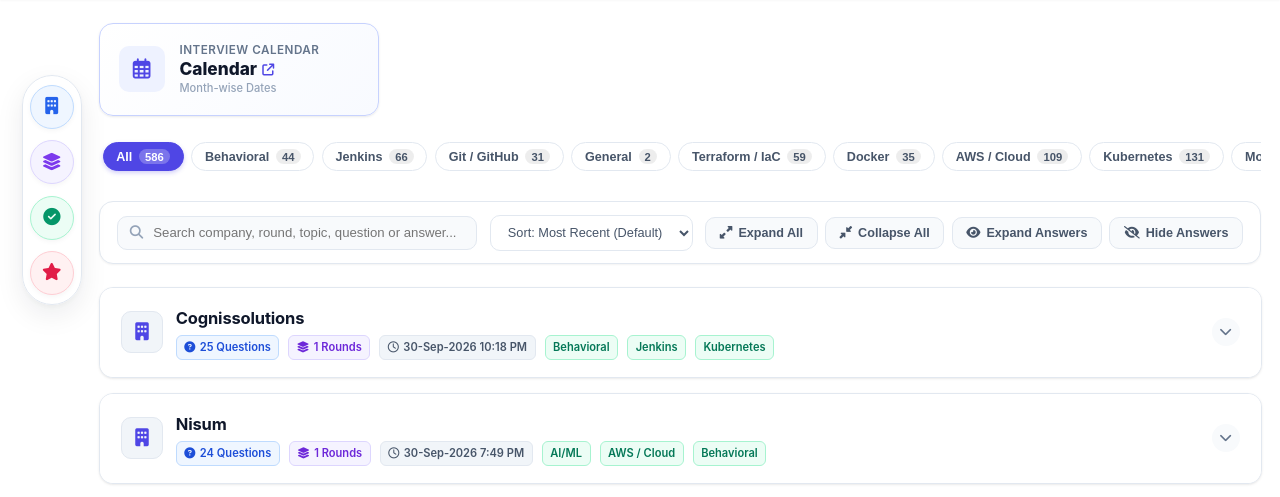
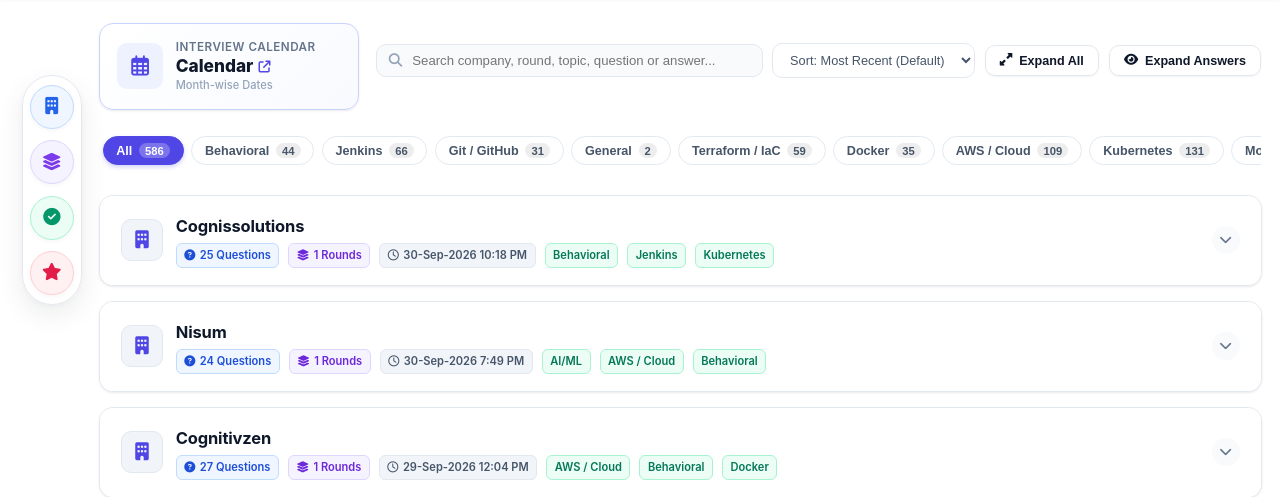
Before and after one commit to nagaraj602/devops-hub-app-with-interview-quest, a FastAPI app: page /question-bank in a window 1280 px wide. Shown: the part 65-562 px from the top of the page. Run offline with FastAPI, Linux system fonts and the light colour scheme; some libraries are stand-ins or nearby versions.

Commit message:
feat: implement Update 21 - unified 2-toggle buttons in search row, calendar equator alignment, and 10-company chunking with load more dropdown icon; bump to v1.0.16

```diff
--- a/app/main.py
+++ b/app/main.py
@@ -46,7 +46,7 @@
 app = FastAPI(
     title="DevOps Knowledge Portal & Interview Hub",
     description="Universal DevOps Interview Questions, Project Architecture, Training Materials & Command Cheatsheets",
-    version="1.0.15",
+    version="1.0.16",
     lifespan=lifespan
 )
 
--- a/app/static/css/question_bank.css
+++ b/app/static/css/question_bank.css
@@ -500,25 +500,45 @@
 }
 
 /* ==============================================================================
-   Top Interview Calendar Trigger Card (Reverted to Original Stat Card Size & Style)
+   Top Section: Calendar Column + Controls Column Side-by-Side (Update 21)
    ============================================================================== */
+.qb-top-toolbar {
+  display: flex;
+  align-items: flex-start;
+  gap: 1.15rem;
+  margin-bottom: 1.25rem;
+}
+
+.qb-top-toolbar .qb-calendar-card-wrap {
+  margin-bottom: 0;
+  flex: 0 0 260px;
+  display: flex;
+}
+
+.qb-top-toolbar .qb-calendar-stat-card {
+  width: 100%;
+  max-width: 260px;
+  margin-bottom: 0;
+  box-sizing: border-box;
+}
+
 .qb-calendar-card-wrap {
-  margin-bottom: 1.25rem;
+  margin-bottom: 0;
   display: flex;
   align-items: center;
 }
 
 .qb-calendar-stat-card {
-  max-width: 280px;
+  max-width: 260px;
   width: 100%;
   cursor: pointer;
   background: linear-gradient(135deg, #ffffff 0%, #f8faff 100%);
   border: 1px solid #c7d2fe;
   border-radius: var(--radius-lg);
-  padding: 1.15rem 1.25rem;
+  padding: 0.95rem 1.15rem;
   display: flex;
   align-items: center;
-  gap: 1rem;
+  gap: 0.85rem;
   box-shadow: var(--shadow-card);
   transition: transform 0.15s ease, box-shadow 0.15s ease, border-color 0.15s ease;
 }
@@ -529,9 +549,143 @@
   box-shadow: var(--shadow-md);
 }
 
+/* Controls Column in Same Row Next to Calendar (Aligned to equator of Calendar box) */
+.qb-controls-col {
+  flex: 1;
+  min-width: 0;
+  display: flex;
+  align-items: center;
+  margin-top: 1.35rem; /* Aligns controls with the midline / equator of the calendar box */
+}
+
+.qb-controls-row {
+  display: flex;
+  align-items: center;
+  gap: 0.65rem;
+  width: 100%;
+  flex-wrap: wrap;
+}
+
+.qb-controls-row .search-input-group {
+  flex: 1 1 200px;
+  min-width: 170px;
+}
+
+.qb-controls-row .sort-select {
+  flex-shrink: 0;
+  min-width: 175px;
+}
+
+.qb-controls-row .qb-toggle-btn {
+  flex-shrink: 0;
+}
+
+/* Unified Toggle Buttons (2 buttons with 4 functionalities) */
+.qb-toggle-btn {
+  padding: 0.52rem 0.95rem;
+  font-size: 0.84rem;
+  font-weight: 600;
+  border-radius: var(--radius-md);
+  border: 1px solid var(--border-light);
+  background-color: #ffffff;
+  color: var(--text-primary);
+  display: inline-flex;
+  align-items: center;
+  gap: 0.45rem;
+  cursor: pointer;
+  transition: all 0.15s ease;
+  box-shadow: var(--shadow-sm);
+  white-space: nowrap;
+}
+
+.qb-toggle-btn:hover {
+  background-color: #f8fafc;
+  border-color: #c7d2fe;
+  color: var(--primary);
+}
+
+.qb-toggle-btn.active {
+  background-color: #eef2ff;
+  border-color: #818cf8;
+  color: var(--primary);
+}
+
+/* Load More Button (Simple text with dropdown chevron) */
+.qb-load-more-wrap {
+  display: flex;
+  justify-content: center;
+  align-items: center;
+  margin: 1.5rem 0 2rem 0;
+}
+
+.qb-load-more-btn {
+  background: transparent;
+  border: 1px solid #e2e8f0;
+  color: var(--primary);
+  font-size: 0.92rem;
+  font-weight: 600;
+  cursor: pointer;
+  display: inline-flex;
+  align-items: center;
+  gap: 0.45rem;
+  padding: 0.55rem 1.4rem;
+  border-radius: var(--radius-full);
+  background-color: #ffffff;
+  box-shadow: var(--shadow-sm);
+  transition: all 0.15s ease;
+}
+
+.qb-load-more-btn:hover {
+  background-color: #eef2ff;
+  border-color: #818cf8;
+  color: var(--primary-dark);
+  box-shadow: var(--shadow-md);
+  transform: translateY(-1px);
+}
+
+.qb-load-more-btn i {
+  font-size: 0.78rem;
+  transition: transform 0.2s ease;
+}
+
+.qb-load-more-btn:hover i {
+  transform: translateY(2px);
+}
+
+/* Responsive Layout */
+@media (max-width: 1024px) {
+  .qb-top-toolbar {
+    flex-direction: column;
+    align-items: stretch;
+  }
+
+  .qb-top-toolbar .qb-calendar-card-wrap {
+    flex: 1 1 auto;
+  }
+
+  .qb-top-toolbar .qb-calendar-stat-card {
+    max-width: 100%;
+  }
+
+  .qb-controls-col {
+    margin-top: 0.85rem;
+  }
+}
+
 @media (max-width: 640px) {
-  .qb-calendar-stat-card {
-    max-width: 100%;
+  .qb-controls-row {
+    flex-direction: column;
+    align-items: stretch;
+  }
+
+  .qb-controls-row .search-input-group,
+  .qb-controls-row .sort-select {
+    width: 100%;
+  }
+
+  .qb-controls-row .qb-toggle-btn {
+    width: 100%;
+    justify-content: center;
   }
 }
 
--- a/app/static/js/question_bank.js
+++ b/app/static/js/question_bank.js
@@ -7,6 +7,13 @@
 let searchQuery = "";
 let showFavoritesOnly = false;
 let userFavorites = JSON.parse(localStorage.getItem("devops_hub_favorites") || "[]");
+
+// Update 21: Toggle states and pagination (Load More chunking)
+let isCompaniesExpanded = false;
+let isAnswersExpanded = false;
+let visibleCompaniesLimit = 10;
+const PAGE_CHUNK = 10;
+let currentMatchedCards = [];
 
 function escapeHtml(str) {
   if (str === null || str === undefined) return "";
@@ -27,6 +34,7 @@
   initCategoryPills();
   initSearchAndSort();
   initGlobalAccordions();
+  initLoadMore();
   initQuestionToggles();
   initCalendarModal();
 }
@@ -83,6 +91,7 @@
       currentCategory = pill.getAttribute("data-category") || "All";
       showFavoritesOnly = false;
       favCard?.classList.remove("active-favorite-filter");
+      visibleCompaniesLimit = PAGE_CHUNK; // Reset to 10 on filter change
       applyFilters();
     });
   });
@@ -106,6 +115,7 @@
         if (allPill) allPill.classList.add("active");
         showToast("Showing all questions", "info");
       }
+      visibleCompaniesLimit = PAGE_CHUNK; // Reset to 10 on favorites toggle
       applyFilters();
     });
   }
@@ -120,6 +130,7 @@
       clearTimeout(timeout);
       timeout = setTimeout(() => {
         searchQuery = e.target.value.trim().toLowerCase();
+        visibleCompaniesLimit = PAGE_CHUNK; // Reset to 10 on new search
         applyFilters();
       }, 200);
     });
@@ -129,6 +140,7 @@
   if (sortSelect) {
     sortSelect.addEventListener("change", (e) => {
       currentSort = e.target.value;
+      visibleCompaniesLimit = PAGE_CHUNK; // Reset to 10 on sort
       sortCompaniesDOM(currentSort);
     });
   }
@@ -137,8 +149,8 @@
 // Main Filter Logic: Category, Search & Favorites
 function applyFilters() {
   const companyCards = document.querySelectorAll(".company-card");
-  let visibleCompaniesCount = 0;
   let visibleQuestionsCount = 0;
+  currentMatchedCards = [];
 
   const isFilteringCategory = currentCategory.toLowerCase() !== "all";
 
@@ -191,6 +203,8 @@
         // Requirement: If category is selected, matching company and rounds automatically expand, but answers remain in collapse mode!
         if (isFilteringCategory || searchQuery) {
           roundBlock.classList.add("expanded");
+        } else if (!isCompaniesExpanded) {
+          roundBlock.classList.remove("expanded");
         }
       } else {
         roundBlock.style.display = "none";
@@ -198,72 +212,176 @@
     });
 
     if (companyHasMatches) {
-      companyCard.style.display = "";
-      visibleCompaniesCount++;
+      currentMatchedCards.push(companyCard);
       if (isFilteringCategory || searchQuery) {
         companyCard.classList.add("expanded");
+      } else if (!isCompaniesExpanded) {
+        companyCard.classList.remove("expanded");
       }
     } else {
       companyCard.style.display = "none";
     }
   });
 
+  // If specific category is selected, reflect expanded state on toggle button
+  if (isFilteringCategory || searchQuery) {
+    isCompaniesExpanded = true;
+    updateCompaniesToggleBtnUI();
+  }
+
   // Update empty state if needed
   const emptyState = document.getElementById("qbEmptyState");
   if (emptyState) {
-    emptyState.style.display = visibleCompaniesCount === 0 ? "block" : "none";
+    emptyState.style.display = currentMatchedCards.length === 0 ? "block" : "none";
+  }
+
+  // Render first visibleCompaniesLimit (10 by default)
+  renderVisibleCompanyCards();
+}
+
+// Progressive Chunked Reveal: Displays 10 listings at a time
+function renderVisibleCompanyCards() {
+  currentMatchedCards.forEach((card, idx) => {
+    if (idx < visibleCompaniesLimit) {
+      card.style.display = "";
+      if (isCompaniesExpanded) {
+        card.classList.add("expanded");
+        card.querySelectorAll(".round-block").forEach(r => {
+          if (r.style.display !== "none") r.classList.add("expanded");
+        });
+      }
+      if (isAnswersExpanded) {
+        card.querySelectorAll(".question-item").forEach(q => {
+          if (q.style.display !== "none") q.classList.add("expanded");
+        });
+      }
+    } else {
+      card.style.display = "none";
+    }
+  });
+
+  // Handle Load More Button display
+  const loadMoreWrap = document.getElementById("qbLoadMoreWrap");
+  if (loadMoreWrap) {
+    if (currentMatchedCards.length > visibleCompaniesLimit) {
+      loadMoreWrap.style.display = "flex";
+    } else {
+      loadMoreWrap.style.display = "none";
+    }
   }
 }
 
-// Global Accordion Expand / Collapse Buttons
+// Initialize Load More Button handler
+function initLoadMore() {
+  const loadMoreBtn = document.getElementById("qbLoadMoreBtn");
+  if (loadMoreBtn) {
+    loadMoreBtn.addEventListener("click", () => {
+      visibleCompaniesLimit += PAGE_CHUNK;
+      renderVisibleCompanyCards();
+      showToast(`Loaded ${Math.min(visibleCompaniesLimit, currentMatchedCards.length)} of ${currentMatchedCards.length} companies`, "info");
+    });
+  }
+}
+
+// UI State Updater for Companies Toggle Button
+function updateCompaniesToggleBtnUI() {
+  const btn = document.getElementById("toggleAllCompaniesBtn");
+  const text = document.getElementById("toggleAllCompaniesText");
+  const icon = document.getElementById("toggleAllCompaniesIcon");
+  if (!btn) return;
+
+  if (isCompaniesExpanded) {
+    btn.classList.add("active");
+    btn.title = "Collapse all companies & rounds";
+    if (text) text.textContent = "Collapse All";
+    if (icon) icon.className = "fa-solid fa-down-left-and-up-right-to-center";
+  } else {
+    btn.classList.remove("active");
+    btn.title = "Expand all company & round containers";
+    if (text) text.textContent = "Expand All";
+    if (icon) icon.className = "fa-solid fa-up-right-and-down-left-from-center";
+  }
+}
+
+// UI State Updater for Answers Toggle Button
+function updateAnswersToggleBtnUI() {
+  const btn = document.getElementById("toggleAllAnswersBtn");
+  const text = document.getElementById("toggleAllAnswersText");
+  const icon = document.getElementById("toggleAllAnswersIcon");
+  if (!btn) return;
+
+  if (isAnswersExpanded) {
+    btn.classList.add("active");
+    btn.title = "Collapse all answers";
+    if (text) text.textContent = "Collapse Answers";
+    if (icon) icon.className = "fa-solid fa-eye-slash";
+  } else {
+    btn.classList.remove("active");
+    btn.title = "Expand answers for all questions";
+    if (text) text.textContent = "Expand Answers";
+    if (icon) icon.className = "fa-solid fa-eye";
+  }
+}
+
+// Global Accordion Expand / Collapse Buttons (2 buttons with 4 functionalities)
 function initGlobalAccordions() {
-  const expandAllBtn = document.getElementById("expandAllCompaniesBtn");
-  const collapseAllBtn = document.getElementById("collapseAllCompaniesBtn");
-  const expandAllAnswersBtn = document.getElementById("expandAllAnswersBtn");
-  const collapseAllAnswersBtn = document.getElementById("collapseAllAnswersBtn");
+  const toggleCompaniesBtn = document.getElementById("toggleAllCompaniesBtn");
+  const toggleAnswersBtn = document.getElementById("toggleAllAnswersBtn");
 
-  // Expand all companies and rounds, but keep answers collapsed
-  if (expandAllBtn) {
-    expandAllBtn.addEventListener("click", () => {
-      document.querySelectorAll(".company-card").forEach(c => c.classList.add("expanded"));
-      document.querySelectorAll(".round-block").forEach(r => r.classList.add("expanded"));
-      expandAllBtn.classList.add("active");
-      collapseAllBtn?.classList.remove("active");
-      showToast("All companies & rounds expanded", "info");
+  // Button 1: Toggle Expand All / Collapse All Companies & Rounds
+  if (toggleCompaniesBtn) {
+    toggleCompaniesBtn.addEventListener("click", () => {
+      isCompaniesExpanded = !isCompaniesExpanded;
+      if (isCompaniesExpanded) {
+        // Expand visible companies and rounds
+        document.querySelectorAll(".company-card").forEach(c => {
+          if (c.style.display !== "none") c.classList.add("expanded");
+        });
+        document.querySelectorAll(".round-block").forEach(r => {
+          if (r.style.display !== "none") r.classList.add("expanded");
+        });
+        showToast("All companies & rounds expanded", "info");
+      } else {
+        // Collapse all companies and rounds
+        document.querySelectorAll(".company-card").forEach(c => c.classList.remove("expanded"));
+        document.querySelectorAll(".round-block").forEach(r => r.classList.remove("expanded"));
+        // If answers were also expanded, collapse them and reset answers toggle
+        if (isAnswersExpanded) {
+          document.querySelectorAll(".question-item").forEach(q => q.classList.remove("expanded"));
+          isAnswersExpanded = false;
+          updateAnswersToggleBtnUI();
+        }
+        showToast("All companies & rounds collapsed", "info");
+      }
+      updateCompaniesToggleBtnUI();
     });
   }
 
-  // Collapse all companies and rounds
-  if (collapseAllBtn) {
-    collapseAllBtn.addEventListener("click", () => {
-      document.querySelectorAll(".company-card").forEach(c => c.classList.remove("expanded"));
-      document.querySelectorAll(".round-block").forEach(r => r.classList.remove("expanded"));
-      collapseAllBtn.classList.add("active");
-      expandAllBtn?.classList.remove("active");
-      showToast("All companies & rounds collapsed", "info");
-    });
-  }
-
-  // Separate button to expand all answers at once
-  if (expandAllAnswersBtn) {
-    expandAllAnswersBtn.addEventListener("click", () => {
-      // Also expand company and round containers so answers are immediately visible
-      document.querySelectorAll(".company-card").forEach(c => c.classList.add("expanded"));
-      document.querySelectorAll(".round-block").forEach(r => r.classList.add("expanded"));
-      document.querySelectorAll(".question-item").forEach(q => q.classList.add("expanded"));
-      expandAllAnswersBtn.classList.add("active");
-      collapseAllAnswersBtn?.classList.remove("active");
-      showToast("All answers expanded", "success");
-    });
-  }
-
-  // Separate button to collapse all answers at once
-  if (collapseAllAnswersBtn) {
-    collapseAllAnswersBtn.addEventListener("click", () => {
-      document.querySelectorAll(".question-item").forEach(q => q.classList.remove("expanded"));
-      collapseAllAnswersBtn.classList.add("active");
-      expandAllAnswersBtn?.classList.remove("active");
-      showToast("All answers collapsed", "info");
+  // Button 2: Toggle Expand Answers / Collapse Answers
+  if (toggleAnswersBtn) {
+    toggleAnswersBtn.addEventListener("click", () => {
+      isAnswersExpanded = !isAnswersExpanded;
+      if (isAnswersExpanded) {
+        // Expand answers for all visible questions, and also expand company & round containers so answers are immediately visible
+        document.querySelectorAll(".company-card").forEach(c => {
+          if (c.style.display !== "none") c.classList.add("expanded");
+        });
+        document.querySelectorAll(".round-block").forEach(r => {
+          if (r.style.display !== "none") r.classList.add("expanded");
+        });
+        document.querySelectorAll(".question-item").forEach(q => {
+          if (q.style.display !== "none") q.classList.add("expanded");
+        });
+        // Reflect that companies are now expanded
+        isCompaniesExpanded = true;
+        updateCompaniesToggleBtnUI();
+        showToast("All answers expanded", "success");
+      } else {
+        // Collapse all answers
+        document.querySelectorAll(".question-item").forEach(q => q.classList.remove("expanded"));
+        showToast("All answers collapsed", "info");
+      }
+      updateAnswersToggleBtnUI();
     });
   }
 }
@@ -396,6 +514,7 @@
   });
 
   cards.forEach(card => container.appendChild(card));
+  applyFilters();
 }
 
 // Calendar Pop-Up Modal Logic
@@ -528,6 +647,14 @@
   }
 
   if (targetCard) {
+    // Ensure targetCard is visible even if beyond current page chunk (Update 21)
+    const targetIdx = currentMatchedCards.indexOf(targetCard);
+    if (targetIdx >= visibleCompaniesLimit) {
+      visibleCompaniesLimit = Math.ceil((targetIdx + 1) / PAGE_CHUNK) * PAGE_CHUNK;
+      renderVisibleCompanyCards();
+    }
+    targetCard.style.display = "";
+
     // Expand company card
     targetCard.classList.add("expanded");
 
```
Also changed, not shown: app/templates/question_bank.html (+43 -44 lines), 2 other files.
